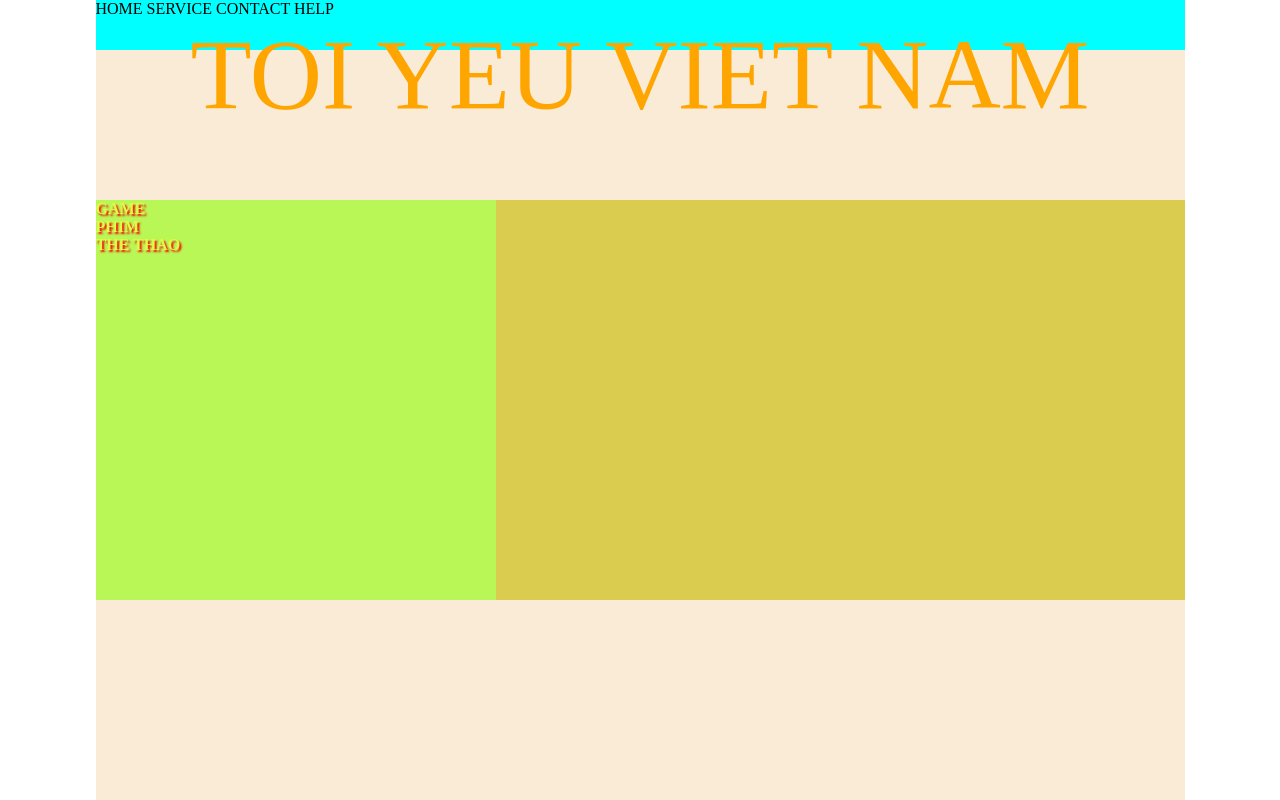
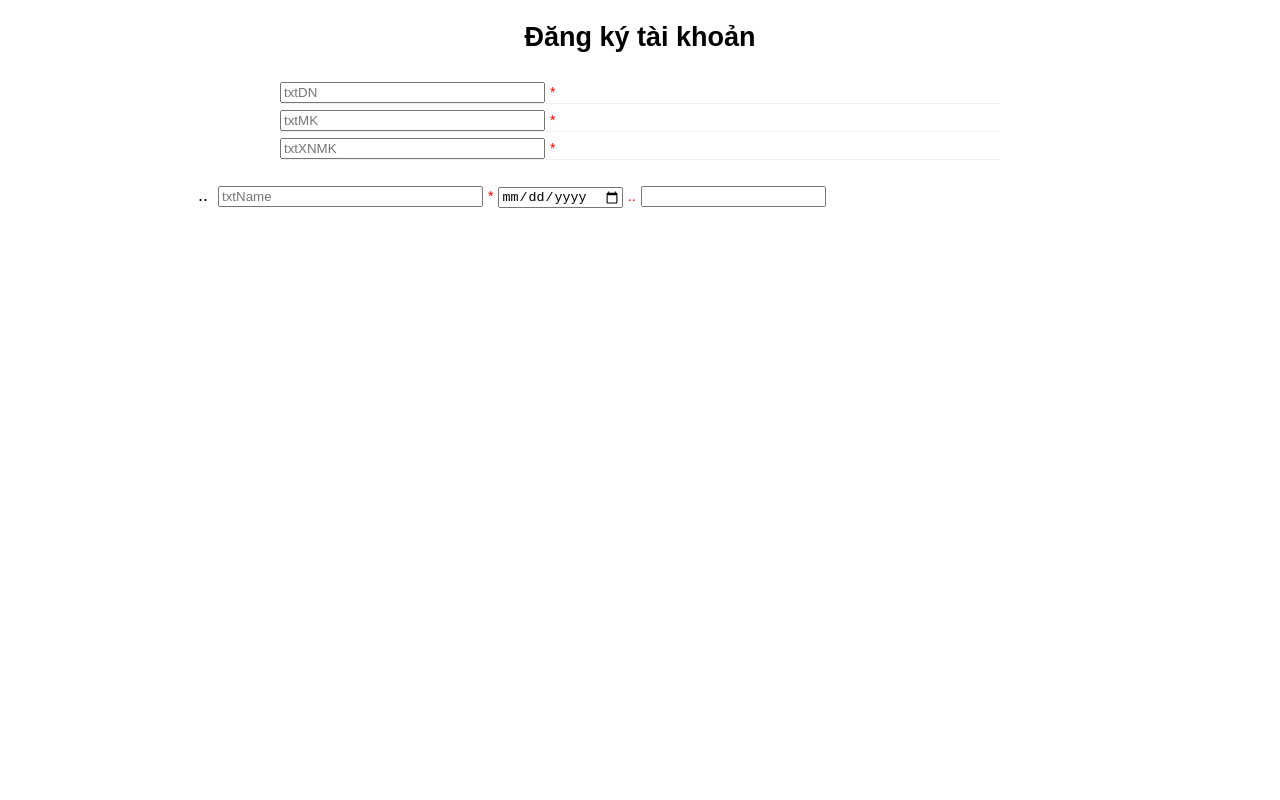
Before and after one commit to Dinh-Phuoc/Ly_Thuyet, a plain HTML site: page index.html in a window 1280 px wide. Drawn offline with Linux system fonts and the light colour scheme.

Commit message:
Add files via upload

```diff
--- a/index.html
+++ b/index.html
@@ -5,85 +5,103 @@
     <meta http-equiv="X-UA-Compatible" content="IE=edge">
     <meta name="viewport" content="width=device-width, initial-scale=1.0">
     <title>Document</title>
-    <style>
-        *{
-            padding: 0px;
-            margin:0px auto;
-        }
-        body{
-            background-image: url(..//img/Body.jpg);
-        }
-        .wrapper{
-            height: 800px;
-            width: 1089px;
-            background-color: antiquewhite;
+    <style type="text/css">
+    body{
+        font-family: Arial, Helvetica, sans-serif;
+        font-size: 18px;
+    }
+    div{
+        border-bottom: 1px solid #efefef;
+        margin: auto;
+        padding-bottom: 1opx;
+        padding-top: 5px;
+        width: 720px;
+    }
+    .title{
+        float:left;
+        width: 200px;
+        text-align: right;
+        padding-right: 10px;
+        color: black;
+        font-size: 18px;
+    }
+    .radio-button label{
+        float: none;
+
+    }
+    .submit{
+        text-align: center;
+    }
+    input[type=submit],input[type=reset]{
+        padding: .1em .2em;
+        border: 1px solid hsla(0,0%,0%,.3);
+        -moz-border-radius: 5px;
+        -webkit-boder-radius: 5px;
+        border-radius: 5px;
+        background-color: black;
+
+        color:#fff;
+        text-shadow: 0 -1px 0 hsla(0,0%,0%,.8);
+        font-size: 18px;
+    }
+    span{color: red; font-size: 14px;}
+    </style>
+    <script>
+        function KiemtratenDN(){
+            var re = /^[a-z]\w*/;
+            if(re.test(document.getElementById('txtDN').value.trim())==false){
+                tendn.innerText = "* bắt buộc bắt đầu abwfng kí tự ";
+                return false;
+            }
+            else {
+                tendn.innerText = "*"
+                return true;
+            }
         }
 
-        nav{
-            height: 50px;
-            width: 1089px;
-            background-color:aqua ;
-        }
-        header{
-            height: 150px;
-            width: 1089px;
-            background-image: url(../img/menu.jpg) ;
-            text-align: center;
-            color: orange;
-            line-height: 50px;
-            font-size: 100px;
-        }
 
-        }
-        .content{
-            height: 400px;
-            width: 1089px;
-            background-color:rgb(57, 189, 57) ;
-        }
-        aside{
-            height: 400px;
-            width: 400px;
-            background-color:rgb(185, 247, 86) ;
-            float:left
-
-        }
-        section{
-            height: 400px;
-            width: 689px;
-            background-color:rgb(218, 204, 79) ;
-            float: left;
-        }
-    </style>
+    </script>
 </head>
 <body>
-    <div class="wrapper">
+    <h2 align="center">Đăng ký tài khoản </h2>
+    <form name="form1" onsubmit="SubmitForm();" method="post" action="#" ></form>
 
-        <nav>
-        <ul>
-            <ui><a href=""></a>HOME</ui>
-            <ui><a href=""></a>SERVICE</ui>
-            <ui><a href=""></a>CONTACT</ui>
-            <ui><a href=""></a>HELP</ui>
-        </ul>
-        </nav>
-        <header>TOI YEU VIET NAM</header>
-        <div class="content">
-            <aside>
-                <article>
-                    <h4 style="position: absolute; font-weight: bold; color: rgb(223, 250, 71); text-shadow: 2px 2px 2px rgb(247, 6, 6);">GAME</h4>
-                    <img src="../img/z3246424852580_1e7b8cdbdd5d92be2449860c03104277.jpg" alt="">
-                </article>
-                <article>
-                    <h4 style="position: absolute; font-weight: bold; color: rgb(223, 250, 71); text-shadow: 2px 2px 2px rgb(247, 6, 6);">PHIM</h4>
-                     <img src="../img/z3246424066865_9cd43413deeb526adb9223e8c9810e19.jpg" alt="">
-                </article>
-                <article>
-                    <h4 style="position: absolute; font-weight: bold; color: rgb(223, 250, 71); text-shadow: 2px 2px 2px rgb(247, 6, 6);">THE THAO</h4>
-                    <img src="../img/z3246424859760_afa41ab0147d1bf420f1b983aad9589e.jpg" alt="">
-                </article>
-            </aside>
-            <section></section>
-        </div>
+    <div>
+        <label for="txtDN" class="title"></label>
+        <input type="text" name="txtdn" id="txtDN" onblur="return KiemtratenDN();" size="30" placeholder="txtDN"/>
+        <span id="tendn">*</span>
     </div>
+    <div>
+        <label for="txtMK" class="title"></label>
+        <input type="password" name="txtMK" id="txtDN" onblur="return KiemtraPassWord();" size="30" placeholder="txtMK"/>
+        <span id="tendn">*</span>
+    </div>
+    <div>
+        <label for="txtXNMK" class="title"></label>
+        <input type="password" name="txtXNMK" id="txtDN" onblur="return KiemtraXNMK();" size="30" placeholder="txtXNMK"/>
+        <span id="tendn">*</span>
+    </div>
+    <h5 align="center"></h5>
+    <dv>
+        <label for="txtname" class="title"></label>
+        <input type="text" name="txtName" id="txtName" size="30" placeholder="txtName"/>
+        <span id="hoten">*</span>
+    </dv>
+    <dv>
+        <label for="txtNS" class="title"></label>
+        <input type="date" name="txtNS" id="txtNS" onblur="return KiemtraNS();" size="30" placeholder="txtNS"/>
+        <span id="Ngay sinh">..</span>
+    </dv>
+    <dv class="radio-buttons">
+        <span class="title">..</span>
+        <input type="text">
+    </dv>
+    <dv></dv>
+    <dv></dv>
+    <dv></dv>
+    <dv></dv>
+    <dv></dv>
+    <dv></dv>
+    <dv></dv>
 </body>
 </html>
```
